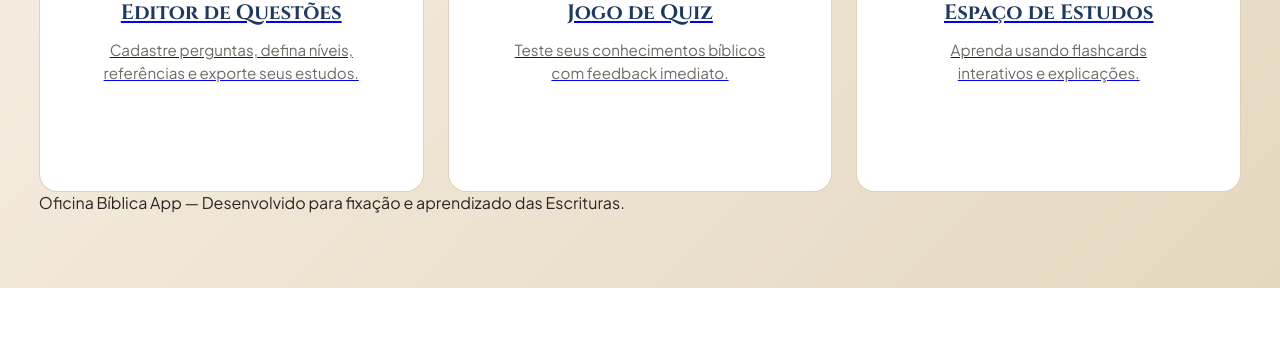
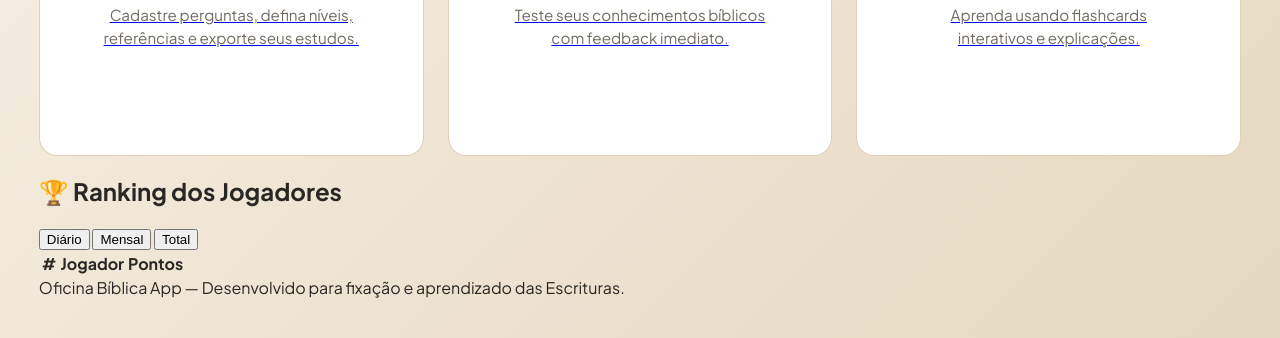
Before and after one commit to isaiasrocha01/quiz, a website: page index.html in a window 1280 px wide. Shown: the part 528-866 px from the top of the page. Before the commit the page ends 816 px from the top, so only its background shows below. Drawn offline with Linux system fonts and the light colour scheme.

Commit message:
Update index.html

```diff
--- a/index.html
+++ b/index.html
@@ -19,7 +19,7 @@
                 Sistema de Gestão de Conhecimento, Estudos e Quiz Bíblico
             </p>
 
-            <!-- NOVO: Contador de Perguntas Premium -->
+            <!-- Contador de Perguntas Premium -->
             <div class="contador-container">
                 <span class="contador-icon">📜</span>
                 <span class="contador-numero" id="total-perguntas">...</span>
@@ -28,7 +28,6 @@
         </header>
 
         <section class="menu-grid">
-            <!-- Seus cards de menu continuam aqui igualzinho... -->
             <a href="editor/editor.html" class="menu-card">
                 <span class="menu-icon">✍️</span>
                 <h3>Editor de Questões</h3>
@@ -48,13 +47,39 @@
             </a>
         </section>
 
+        <!-- NOVO: Seção de Ranking de Jogadores -->
+        <section class="ranking-container">
+            <div class="ranking-header">
+                <h2>🏆 Ranking dos Jogadores</h2>
+                <div class="ranking-tabs">
+                    <button class="tab-btn active" onclick="trocarAbaRanking('diario')">Diário</button>
+                    <button class="tab-btn" onclick="trocarAbaRanking('mensal')">Mensal</button>
+                    <button class="tab-btn" onclick="trocarAbaRanking('total')">Total</button>
+                </div>
+            </div>
+
+            <div class="ranking-tabela-wrapper">
+                <table class="ranking-tabela">
+                    <thead>
+                        <tr>
+                            <th>#</th>
+                            <th>Jogador</th>
+                            <th>Pontos</th>
+                        </tr>
+                    </thead>
+                    <tbody id="ranking-corpo">
+                        <!-- Conteúdo injetado via contador.js -->
+                    </tbody>
+                </table>
+            </div>
+        </section>
+
         <footer class="footer">
             Oficina Bíblica App — Desenvolvido para fixação e aprendizado das Escrituras.
         </footer>
 
     </main>
 
-    <!-- IMPORTANTE: Adicione esta linha bem aqui, antes de fechar o body -->
     <script src="./js/contador.js"></script>
 </body>
 
```
